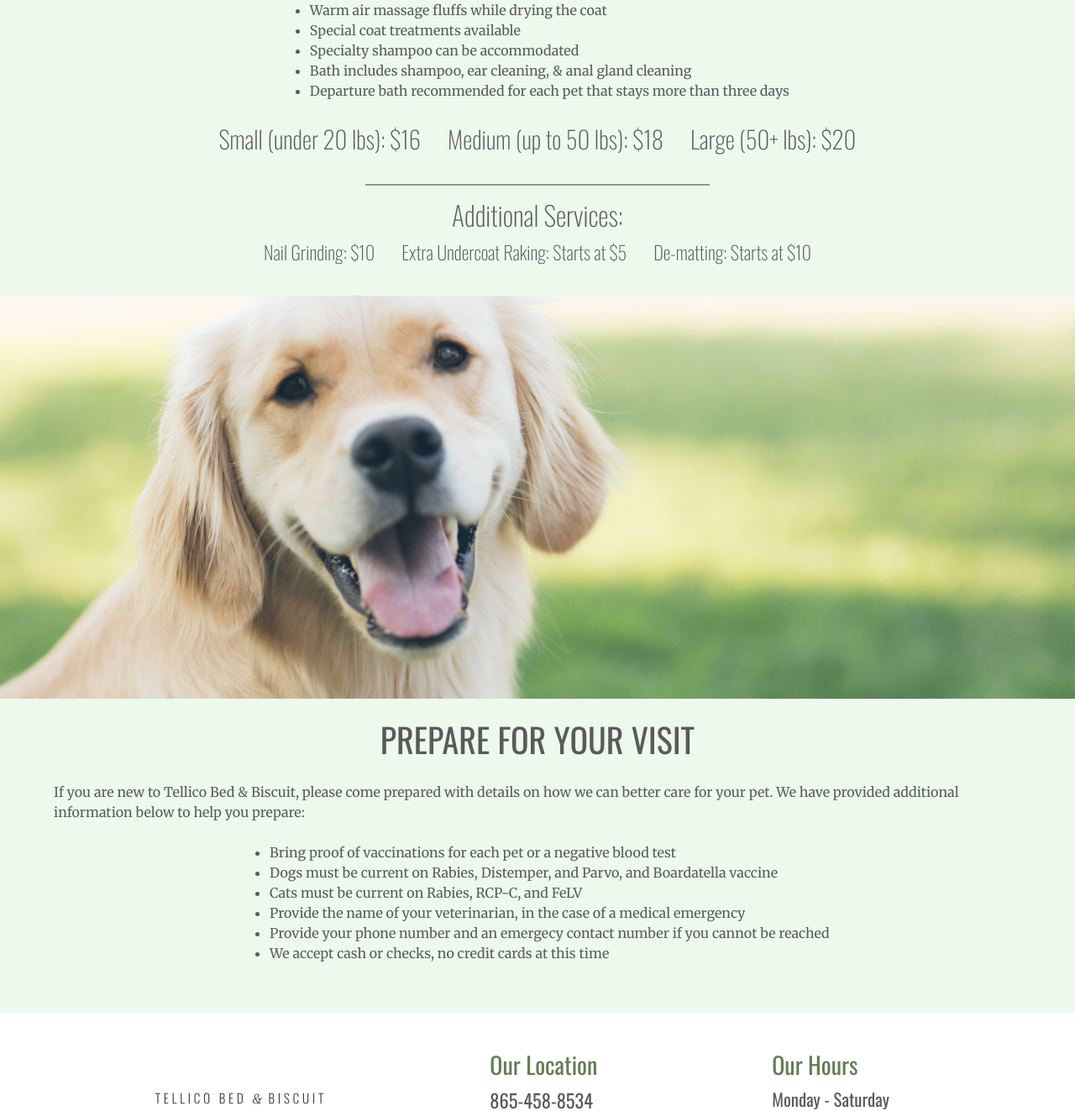
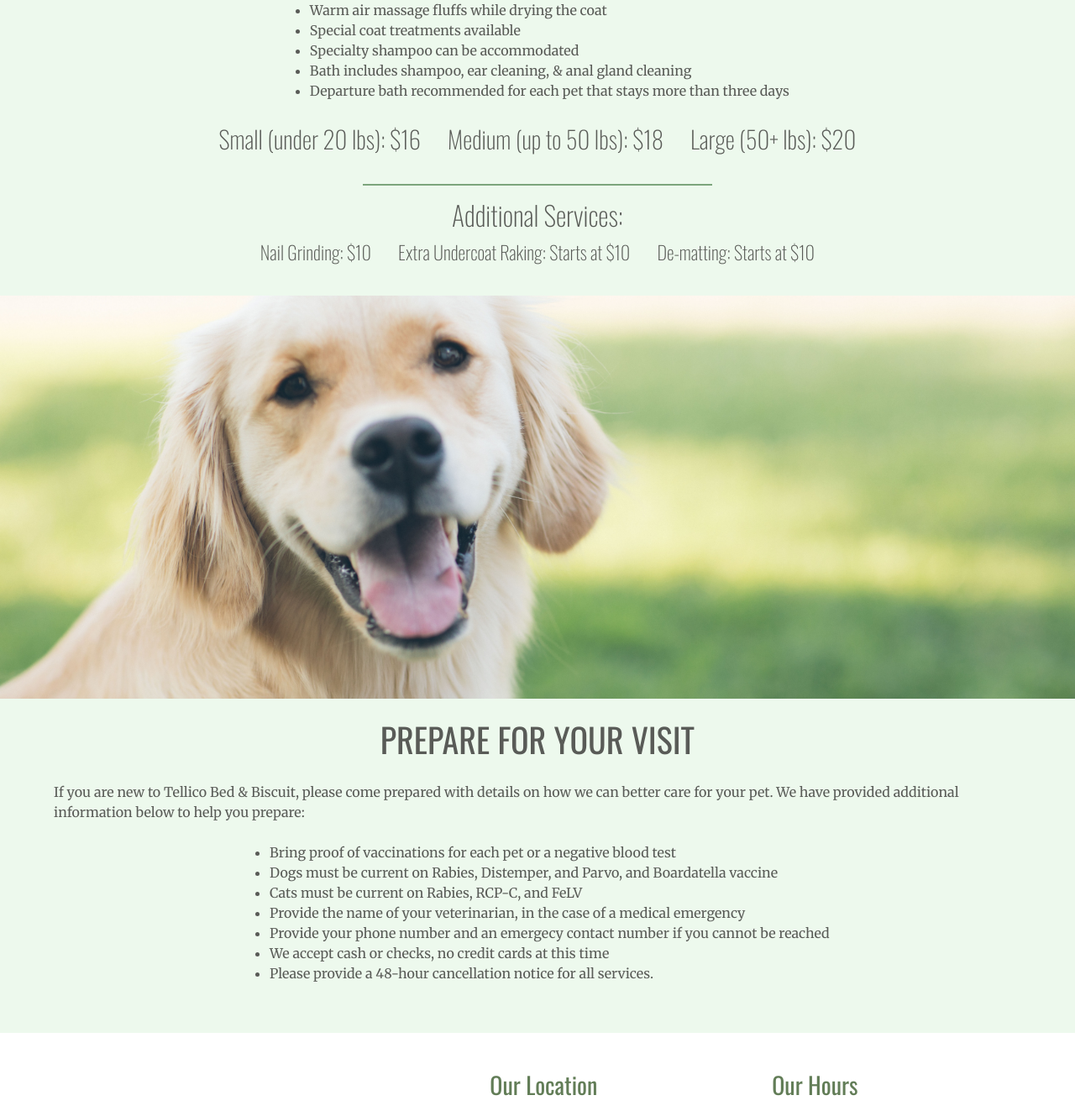
Before and after one commit to Worthy-Dev/tellicoBNB, a React (Create React App) app in the folder tellico/: page /services in a window 1280 px wide. Shown: the part 2819-4142 px from the top of the page at 84% size. Built offline with nearby package versions, Linux system fonts and the light colour scheme; the HTML template or start-up script is replaced by a standard one.

Commit message:
Update Services.js
Updated undercoat price and added cancellation policy note.

```diff
--- a/tellico/src/components/Services.js
+++ b/tellico/src/components/Services.js
@@ -122,7 +122,7 @@ const Services = () => {
                         <ul >
                             <h3>Additional Services:</h3>
                             <li>Nail Grinding: $10</li>
-                            <li>Extra Undercoat Raking: Starts at $5</li>
+                            <li>Extra Undercoat Raking: Starts at $10</li>
                             <li>De-matting: Starts at $10</li>
                         </ul>
                     </div>
@@ -144,6 +144,7 @@ const Services = () => {
                                 <li>Provide the name of your veterinarian, in the case of a medical emergency </li>
                                 <li>Provide your phone number and an emergecy contact number if you cannot be reached </li>
                                 <li>We accept cash or checks, no credit cards at this time</li>
+                                <li>Please provide a 48-hour cancellation notice for all services.</li>
                             </ul>
                         </div>
                     </div>
```
